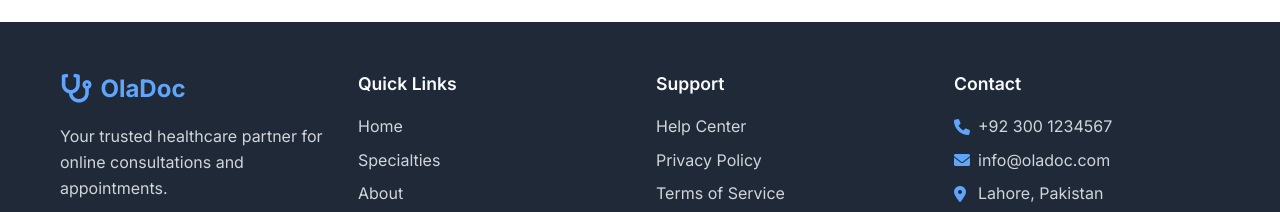
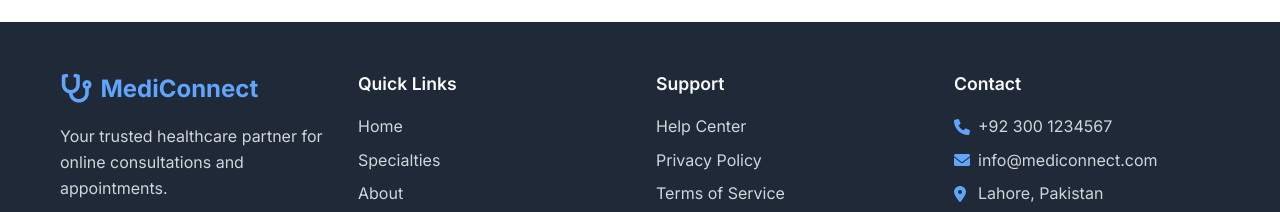
Before and after one commit to Akhan0505/MediConnect-Website, a website: page index.html in a window 1280 px wide. Shown: the part 1758-1970 px from the top of the page. Drawn offline with Linux system fonts and the light colour scheme.

Commit message:
Update index.html

```diff
--- a/index.html
+++ b/index.html
@@ -176,7 +176,7 @@
                 <div class="footer-section">
                     <div class="footer-logo">
                         <i class="fas fa-stethoscope"></i>
-                        <span>OlaDoc</span>
+                        <span>MediConnect</span>
                     </div>
                     <p>Your trusted healthcare partner for online consultations and appointments.</p>
                 </div>
@@ -202,7 +202,7 @@
                     <h4>Contact</h4>
                     <div class="contact-info">
                         <p><i class="fas fa-phone"></i> +92 300 1234567</p>
-                        <p><i class="fas fa-envelope"></i> info@oladoc.com</p>
+                        <p><i class="fas fa-envelope"></i> info@mediconnect.com</p>
                         <p><i class="fas fa-map-marker-alt"></i> Lahore, Pakistan</p>
                     </div>
                 </div>
```
